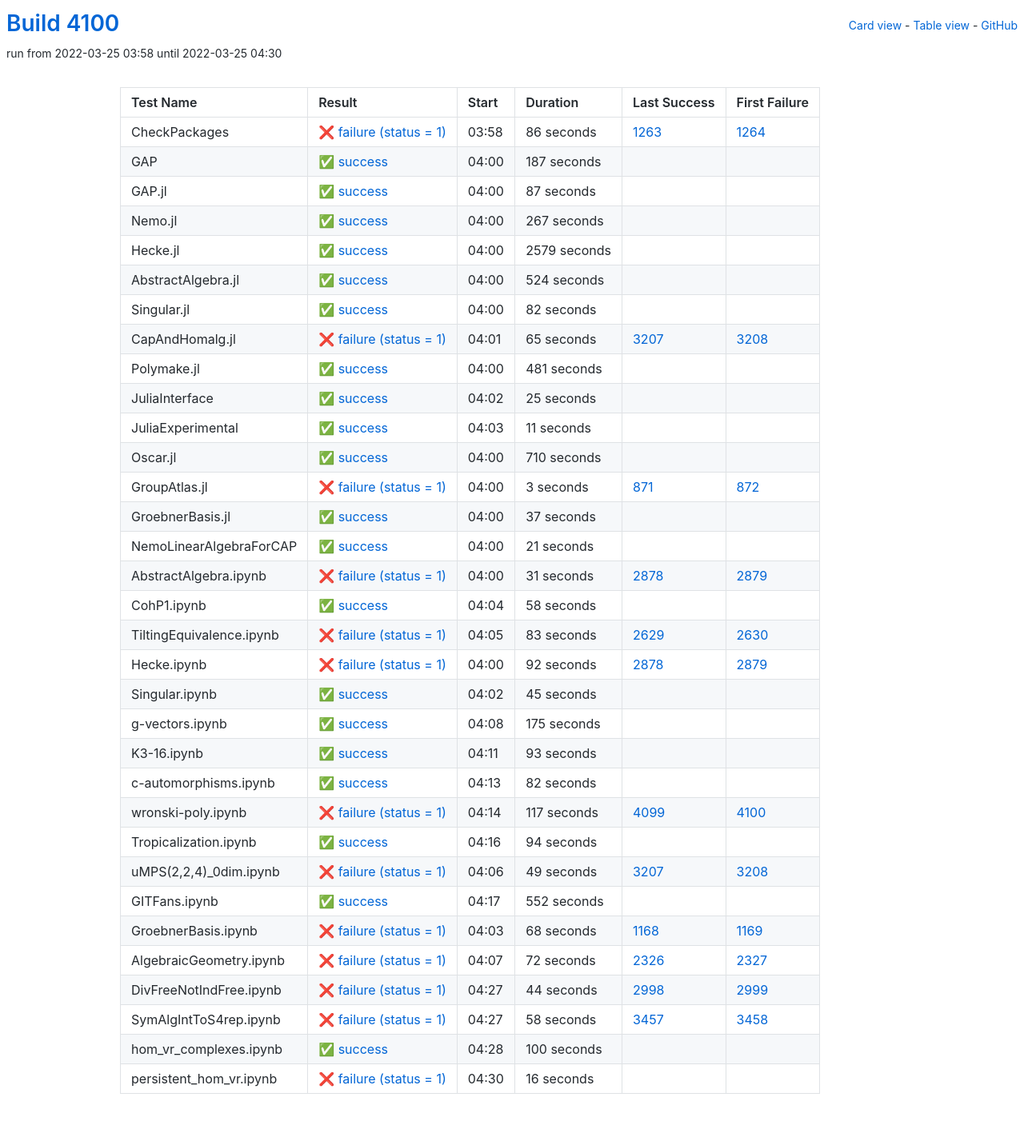
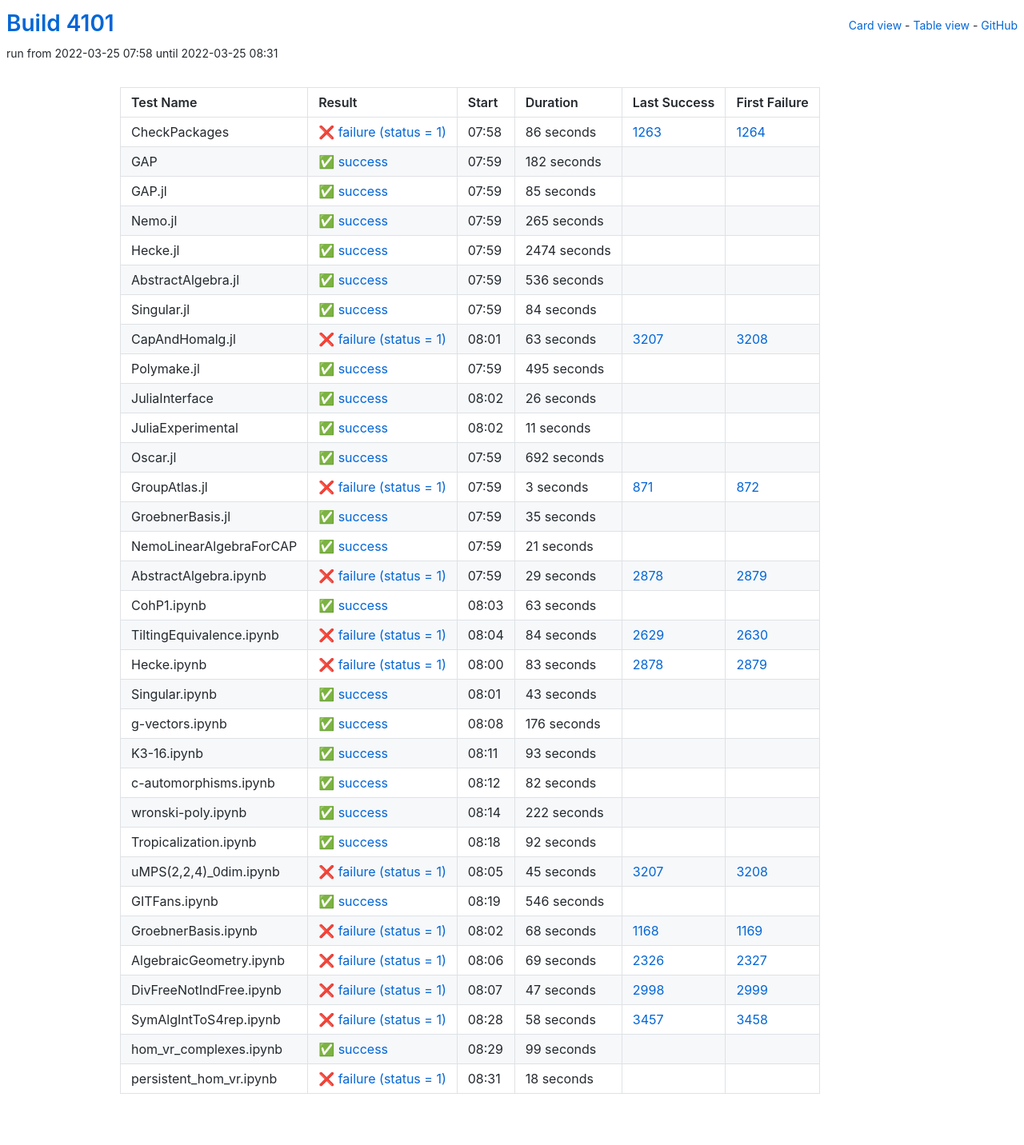
Before and after one commit to oscar-system/oscar-ci-status-stable, a Jekyll site: the page built from table.html, in a window 1280 px wide. Shown: the whole page at 80% size. Built offline with Jekyll 4.4.1, drawn with Linux system fonts in a browser that asks for light colours.

Commit message:
Build #4101

```diff
--- a/_data/ci.yml
+++ b/_data/ci.yml
@@ -1,6 +1,6 @@
 ---
-build: 4100
-build_url: https://oscarci.mathematik.uni-kl.de/job/oscar-stable/4100/
+build: 4101
+build_url: https://oscarci.mathematik.uni-kl.de/job/oscar-stable/4101/
 job: oscar-stable
 organization: oscar-system
 repo: oscar-ci-status-stable
@@ -8,8 +8,8 @@ repourl: https://github.com/oscar-system/oscar-ci-status-stable
 tests:
 - name: CheckPackages
   id: checkpackages
-  log: https://oscarci.mathematik.uni-kl.de/job/oscar-stable/4100/artifact/logs/build-4100/CheckPackages.log
-  start: 2022-03-25 03:58
+  log: https://oscarci.mathematik.uni-kl.de/job/oscar-stable/4101/artifact/logs/build-4101/CheckPackages.log
+  start: 2022-03-25 07:58
   success: false
   exitcode: 1
   status: failure
@@ -20,116 +20,116 @@ tests:
   first_failure_url: https://oscarci.mathematik.uni-kl.de/job/oscar-stable/1264/
 - name: GAP
   id: gap
-  log: https://oscarci.mathematik.uni-kl.de/job/oscar-stable/4100/artifact/logs/build-4100/GAP.log
-  start: 2022-03-25 04:00
+  log: https://oscarci.mathematik.uni-kl.de/job/oscar-stable/4101/artifact/logs/build-4101/GAP.log
+  start: 2022-03-25 07:59
   success: true
   exitcode: 0
   status: success
-  duration: 187
+  duration: 182
   last_success: false
   last_success_url:
   first_failure: false
   first_failure_url:
 - name: GAP.jl
   id: gap-jl
-  log: https://oscarci.mathematik.uni-kl.de/job/oscar-stable/4100/artifact/logs/build-4100/GAP.jl.log
-  start: 2022-03-25 04:00
+  log: https://oscarci.mathematik.uni-kl.de/job/oscar-stable/4101/artifact/logs/build-4101/GAP.jl.log
+  start: 2022-03-25 07:59
   success: true
   exitcode: 0
   status: success
-  duration: 87
+  duration: 85
   last_success: false
   last_success_url:
   first_failure: false
   first_failure_url:
 - name: Nemo.jl
   id: nemo-jl
-  log: https://oscarci.mathematik.uni-kl.de/job/oscar-stable/4100/artifact/logs/build-4100/Nemo.jl.log
-  start: 2022-03-25 04:00
+  log: https://oscarci.mathematik.uni-kl.de/job/oscar-stable/4101/artifact/logs/build-4101/Nemo.jl.log
+  start: 2022-03-25 07:59
   success: true
   exitcode: 0
   status: success
-  duration: 267
+  duration: 265
   last_success: false
   last_success_url:
   first_failure: false
   first_failure_url:
 - name: Hecke.jl
   id: hecke-jl
-  log: https://oscarci.mathematik.uni-kl.de/job/oscar-stable/4100/artifact/logs/build-4100/Hecke.jl.log
-  start: 2022-03-25 04:00
+  log: https://oscarci.mathematik.uni-kl.de/job/oscar-stable/4101/artifact/logs/build-4101/Hecke.jl.log
+  start: 2022-03-25 07:59
   success: true
   exitcode: 0
   status: success
-  duration: 2579
+  duration: 2474
   last_success: false
   last_success_url:
   first_failure: false
   first_failure_url:
 - name: AbstractAlgebra.jl
   id: abstractalgebra-jl
-  log: https://oscarci.mathematik.uni-kl.de/job/oscar-stable/4100/artifact/logs/build-4100/AbstractAlgebra.jl.log
-  start: 2022-03-25 04:00
+  log: https://oscarci.mathematik.uni-kl.de/job/oscar-stable/4101/artifact/logs/build-4101/AbstractAlgebra.jl.log
+  start: 2022-03-25 07:59
   success: true
   exitcode: 0
   status: success
-  duration: 524
+  duration: 536
   last_success: false
   last_success_url:
   first_failure: false
   first_failure_url:
 - name: Singular.jl
   id: singular-jl
-  log: https://oscarci.mathematik.uni-kl.de/job/oscar-stable/4100/artifact/logs/build-4100/Singular.jl.log
-  start: 2022-03-25 04:00
+  log: https://oscarci.mathematik.uni-kl.de/job/oscar-stable/4101/artifact/logs/build-4101/Singular.jl.log
+  start: 2022-03-25 07:59
   success: true
   exitcode: 0
   status: success
-  duration: 82
+  duration: 84
   last_success: false
   last_success_url:
   first_failure: false
   first_failure_url:
 - name: CapAndHomalg.jl
   id: capandhomalg-jl
-  log: https://oscarci.mathematik.uni-kl.de/job/oscar-stable/4100/artifact/logs/build-4100/CapAndHomalg.jl.log
-  start: 2022-03-25 04:01
+  log: https://oscarci.mathematik.uni-kl.de/job/oscar-stable/4101/artifact/logs/build-4101/CapAndHomalg.jl.log
+  start: 2022-03-25 08:01
   success: false
   exitcode: 1
   status: failure
-  duration: 65
+  duration: 63
   last_success: 3207
   last_success_url: https://oscarci.mathematik.uni-kl.de/job/oscar-stable/3207/
   first_failure: 3208
   first_failure_url: https://oscarci.mathematik.uni-kl.de/job/oscar-stable/3208/
 - name: Polymake.jl
   id: polymake-jl
-  log: https://oscarci.mathematik.uni-kl.de/job/oscar-stable/4100/artifact/logs/build-4100/Polymake.jl.log
-  start: 2022-03-25 04:00
+  log: https://oscarci.mathematik.uni-kl.de/job/oscar-stable/4101/artifact/logs/build-4101/Polymake.jl.log
+  start: 2022-03-25 07:59
   success: true
   exitcode: 0
   status: success
-  duration: 481
+  duration: 495
   last_success: false
   last_success_url:
   first_failure: false
   first_failure_url:
 - name: JuliaInterface
   id: juliainterface
-  log: https://oscarci.mathematik.uni-kl.de/job/oscar-stable/4100/artifact/logs/build-4100/JuliaInterface.log
-  start: 2022-03-25 04:02
+  log: https://oscarci.mathematik.uni-kl.de/job/oscar-stable/4101/artifact/logs/build-4101/JuliaInterface.log
+  start: 2022-03-25 08:02
   success: true
   exitcode: 0
   status: success
-  duration: 25
+  duration: 26
   last_success: false
   last_success_url:
   first_failure: false
   first_failure_url:
 - name: JuliaExperimental
   id: juliaexperimental
-  log: https://oscarci.mathematik.uni-kl.de/job/oscar-stable/4100/artifact/logs/build-4100/JuliaExperimental.log
-  start: 2022-03-25 04:03
+  log: https://oscarci.mathematik.uni-kl.de/job/oscar-stable/4101/artifact/logs/build-4101/JuliaExperimental.log
+  start: 2022-03-25 08:02
   success: true
   exitcode: 0
   status: success
@@ -140,20 +140,20 @@ tests:
   first_failure_url:
 - name: Oscar.jl
   id: oscar-jl
-  log: https://oscarci.mathematik.uni-kl.de/job/oscar-stable/4100/artifact/logs/build-4100/Oscar.jl.log
-  start: 2022-03-25 04:00
+  log: https://oscarci.mathematik.uni-kl.de/job/oscar-stable/4101/artifact/logs/build-4101/Oscar.jl.log
+  start: 2022-03-25 07:59
   success: true
   exitcode: 0
   status: success
-  duration: 710
+  duration: 692
   last_success: false
   last_success_url:
   first_failure: false
   first_failure_url:
 - name: GroupAtlas.jl
   id: groupatlas-jl
-  log: https://oscarci.mathematik.uni-kl.de/job/oscar-stable/4100/artifact/logs/build-4100/GroupAtlas.jl.log
-  start: 2022-03-25 04:00
+  log: https://oscarci.mathematik.uni-kl.de/job/oscar-stable/4101/artifact/logs/build-4101/GroupAtlas.jl.log
+  start: 2022-03-25 07:59
   success: false
   exitcode: 1
   status: failure
@@ -164,20 +164,20 @@ tests:
   first_failure_url: https://oscarci.mathematik.uni-kl.de/job/oscar-stable/872/
 - name: GroebnerBasis.jl
   id: groebnerbasis-jl
-  log: https://oscarci.mathematik.uni-kl.de/job/oscar-stable/4100/artifact/logs/build-4100/GroebnerBasis.jl.log
-  start: 2022-03-25 04:00
+  log: https://oscarci.mathematik.uni-kl.de/job/oscar-stable/4101/artifact/logs/build-4101/GroebnerBasis.jl.log
+  start: 2022-03-25 07:59
   success: true
   exitcode: 0
   status: success
-  duration: 37
+  duration: 35
   last_success: false
   last_success_url:
   first_failure: false
   first_failure_url:
 - name: NemoLinearAlgebraForCAP
   id: nemolinearalgebraforcap
-  log: https://oscarci.mathematik.uni-kl.de/job/oscar-stable/4100/artifact/logs/build-4100/NemoLinearAlgebraForCAP.log
-  start: 2022-03-25 04:00
+  log: https://oscarci.mathematik.uni-kl.de/job/oscar-stable/4101/artifact/logs/build-4101/NemoLinearAlgebraForCAP.log
+  start: 2022-03-25 07:59
   success: true
   exitcode: 0
   status: success
@@ -188,80 +188,80 @@ tests:
   first_failure_url:
 - name: AbstractAlgebra.ipynb
   id: abstractalgebra-ipynb
-  log: https://oscarci.mathematik.uni-kl.de/job/oscar-stable/4100/artifact/logs/build-4100/AbstractAlgebra.ipynb.log
-  start: 2022-03-25 04:00
+  log: https://oscarci.mathematik.uni-kl.de/job/oscar-stable/4101/artifact/logs/build-4101/AbstractAlgebra.ipynb.log
+  start: 2022-03-25 07:59
   success: false
   exitcode: 1
   status: failure
-  duration: 31
+  duration: 29
   last_success: 2878
   last_success_url: https://oscarci.mathematik.uni-kl.de/job/oscar-stable/2878/
   first_failure: 2879
   first_failure_url: https://oscarci.mathematik.uni-kl.de/job/oscar-stable/2879/
 - name: CohP1.ipynb
   id: cohp1-ipynb
-  log: https://oscarci.mathematik.uni-kl.de/job/oscar-stable/4100/artifact/logs/build-4100/CohP1.ipynb.log
-  start: 2022-03-25 04:04
+  log: https://oscarci.mathematik.uni-kl.de/job/oscar-stable/4101/artifact/logs/build-4101/CohP1.ipynb.log
+  start: 2022-03-25 08:03
   success: true
   exitcode: 0
   status: success
-  duration: 58
+  duration: 63
   last_success: false
   last_success_url:
   first_failure: false
   first_failure_url:
 - name: TiltingEquivalence.ipynb
   id: tiltingequivalence-ipynb
-  log: https://oscarci.mathematik.uni-kl.de/job/oscar-stable/4100/artifact/logs/build-4100/TiltingEquivalence.ipynb.log
-  start: 2022-03-25 04:05
+  log: https://oscarci.mathematik.uni-kl.de/job/oscar-stable/4101/artifact/logs/build-4101/TiltingEquivalence.ipynb.log
+  start: 2022-03-25 08:04
   success: false
   exitcode: 1
   status: failure
-  duration: 83
+  duration: 84
   last_success: 2629
   last_success_url: https://oscarci.mathematik.uni-kl.de/job/oscar-stable/2629/
   first_failure: 2630
   first_failure_url: https://oscarci.mathematik.uni-kl.de/job/oscar-stable/2630/
 - name: Hecke.ipynb
   id: hecke-ipynb
-  log: https://oscarci.mathematik.uni-kl.de/job/oscar-stable/4100/artifact/logs/build-4100/Hecke.ipynb.log
-  start: 2022-03-25 04:00
+  log: https://oscarci.mathematik.uni-kl.de/job/oscar-stable/4101/artifact/logs/build-4101/Hecke.ipynb.log
+  start: 2022-03-25 08:00
   success: false
   exitcode: 1
   status: failure
-  duration: 92
+  duration: 83
   last_success: 2878
   last_success_url: https://oscarci.mathematik.uni-kl.de/job/oscar-stable/2878/
   first_failure: 2879
   first_failure_url: https://oscarci.mathematik.uni-kl.de/job/oscar-stable/2879/
 - name: Singular.ipynb
   id: singular-ipynb
-  log: https://oscarci.mathematik.uni-kl.de/job/oscar-stable/4100/artifact/logs/build-4100/Singular.ipynb.log
-  start: 2022-03-25 04:02
+  log: https://oscarci.mathematik.uni-kl.de/job/oscar-stable/4101/artifact/logs/build-4101/Singular.ipynb.log
+  start: 2022-03-25 08:01
   success: true
   exitcode: 0
   status: success
-  duration: 45
+  duration: 43
   last_success: false
   last_success_url:
   first_failure: false
   first_failure_url:
 - name: g-vectors.ipynb
   id: g-vectors-ipynb
-  log: https://oscarci.mathematik.uni-kl.de/job/oscar-stable/4100/artifact/logs/build-4100/g-vectors.ipynb.log
-  start: 2022-03-25 04:08
+  log: https://oscarci.mathematik.uni-kl.de/job/oscar-stable/4101/artifact/logs/build-4101/g-vectors.ipynb.log
+  start: 2022-03-25 08:08
   success: true
   exitcode: 0
   status: success
-  duration: 175
+  duration: 176
   last_success: false
   last_success_url:
   first_failure: false
   first_failure_url:
 - name: K3-16.ipynb
   id: k3-16-ipynb
-  log: https://oscarci.mathematik.uni-kl.de/job/oscar-stable/4100/artifact/logs/build-4100/K3-16.ipynb.log
-  start: 2022-03-25 04:11
+  log: https://oscarci.mathematik.uni-kl.de/job/oscar-stable/4101/artifact/logs/build-4101/K3-16.ipynb.log
+  start: 2022-03-25 08:11
   success: true
   exitcode: 0
   status: success
@@ -272,8 +272,8 @@ tests:
   first_failure_url:
 - name: c-automorphisms.ipynb
   id: c-automorphisms-ipynb
-  log: https://oscarci.mathematik.uni-kl.de/job/oscar-stable/4100/artifact/logs/build-4100/c-automorphisms.ipynb.log
-  start: 2022-03-25 04:13
+  log: https://oscarci.mathematik.uni-kl.de/job/oscar-stable/4101/artifact/logs/build-4101/c-automorphisms.ipynb.log
+  start: 2022-03-25 08:12
   success: true
   exitcode: 0
   status: success
@@ -284,56 +284,56 @@ tests:
   first_failure_url:
 - name: wronski-poly.ipynb
   id: wronski-poly-ipynb
-  log: https://oscarci.mathematik.uni-kl.de/job/oscar-stable/4100/artifact/logs/build-4100/wronski-poly.ipynb.log
-  start: 2022-03-25 04:14
-  success: false
-  exitcode: 1
-  status: failure
-  duration: 117
-  last_success: 4099
-  last_success_url: https://oscarci.mathematik.uni-kl.de/job/oscar-stable/4099/
-  first_failure: 4100
-  first_failure_url: https://oscarci.mathematik.uni-kl.de/job/oscar-stable/4100/
-- name: Tropicalization.ipynb
-  id: tropicalization-ipynb
-  log: https://oscarci.mathematik.uni-kl.de/job/oscar-stable/4100/artifact/logs/build-4100/Tropicalization.ipynb.log
-  start: 2022-03-25 04:16
+  log: https://oscarci.mathematik.uni-kl.de/job/oscar-stable/4101/artifact/logs/build-4101/wronski-poly.ipynb.log
+  start: 2022-03-25 08:14
   success: true
   exitcode: 0
   status: success
-  duration: 94
+  duration: 222
+  last_success: false
+  last_success_url:
+  first_failure: false
+  first_failure_url:
+- name: Tropicalization.ipynb
+  id: tropicalization-ipynb
+  log: https://oscarci.mathematik.uni-kl.de/job/oscar-stable/4101/artifact/logs/build-4101/Tropicalization.ipynb.log
+  start: 2022-03-25 08:18
+  success: true
+  exitcode: 0
+  status: success
+  duration: 92
   last_success: false
   last_success_url:
   first_failure: false
   first_failure_url:
 - name: uMPS(2,2,4)_0dim.ipynb
   id: umps-2-2-4-0dim-ipynb
-  log: https://oscarci.mathematik.uni-kl.de/job/oscar-stable/4100/artifact/logs/build-4100/uMPS-2-2-4-_0dim.ipynb.log
-  start: 2022-03-25 04:06
+  log: https://oscarci.mathematik.uni-kl.de/job/oscar-stable/4101/artifact/logs/build-4101/uMPS-2-2-4-_0dim.ipynb.log
+  start: 2022-03-25 08:05
   success: false
   exitcode: 1
   status: failure
-  duration: 49
+  duration: 45
   last_success: 3207
   last_success_url: https://oscarci.mathematik.uni-kl.de/job/oscar-stable/3207/
   first_failure: 3208
   first_failure_url: https://oscarci.mathematik.uni-kl.de/job/oscar-stable/3208/
 - name: GITFans.ipynb
   id: gitfans-ipynb
-  log: https://oscarci.mathematik.uni-kl.de/job/oscar-stable/4100/artifact/logs/build-4100/GITFans.ipynb.log
-  start: 2022-03-25 04:17
+  log: https://oscarci.mathematik.uni-kl.de/job/oscar-stable/4101/artifact/logs/build-4101/GITFans.ipynb.log
+  start: 2022-03-25 08:19
   success: true
   exitcode: 0
   status: success
-  duration: 552
+  duration: 546
   last_success: false
   last_success_url:
   first_failure: false
   first_failure_url:
 - name: GroebnerBasis.ipynb
   id: groebnerbasis-ipynb
-  log: https://oscarci.mathematik.uni-kl.de/job/oscar-stable/4100/artifact/logs/build-4100/GroebnerBasis.ipynb.log
-  start: 2022-03-25 04:03
+  log: https://oscarci.mathematik.uni-kl.de/job/oscar-stable/4101/artifact/logs/build-4101/GroebnerBasis.ipynb.log
+  start: 2022-03-25 08:02
   success: false
   exitcode: 1
   status: failure
@@ -344,32 +344,32 @@ tests:
   first_failure_url: https://oscarci.mathematik.uni-kl.de/job/oscar-stable/1169/
 - name: AlgebraicGeometry.ipynb
   id: algebraicgeometry-ipynb
-  log: https://oscarci.mathematik.uni-kl.de/job/oscar-stable/4100/artifact/logs/build-4100/AlgebraicGeometry.ipynb.log
-  start: 2022-03-25 04:07
+  log: https://oscarci.mathematik.uni-kl.de/job/oscar-stable/4101/artifact/logs/build-4101/AlgebraicGeometry.ipynb.log
+  start: 2022-03-25 08:06
   success: false
   exitcode: 1
   status: failure
-  duration: 72
+  duration: 69
   last_success: 2326
   last_success_url: https://oscarci.mathematik.uni-kl.de/job/oscar-stable/2326/
   first_failure: 2327
   first_failure_url: https://oscarci.mathematik.uni-kl.de/job/oscar-stable/2327/
 - name: DivFreeNotIndFree.ipynb
   id: divfreenotindfree-ipynb
-  log: https://oscarci.mathematik.uni-kl.de/job/oscar-stable/4100/artifact/logs/build-4100/DivFreeNotIndFree.ipynb.log
-  start: 2022-03-25 04:27
+  log: https://oscarci.mathematik.uni-kl.de/job/oscar-stable/4101/artifact/logs/build-4101/DivFreeNotIndFree.ipynb.log
+  start: 2022-03-25 08:07
   success: false
   exitcode: 1
   status: failure
-  duration: 44
+  duration: 47
   last_success: 2998
   last_success_url: https://oscarci.mathematik.uni-kl.de/job/oscar-stable/2998/
   first_failure: 2999
   first_failure_url: https://oscarci.mathematik.uni-kl.de/job/oscar-stable/2999/
 - name: SymAlgIntToS4rep.ipynb
   id: symalginttos4rep-ipynb
-  log: https://oscarci.mathematik.uni-kl.de/job/oscar-stable/4100/artifact/logs/build-4100/SymAlgIntToS4rep.ipynb.log
-  start: 2022-03-25 04:27
+  log: https://oscarci.mathematik.uni-kl.de/job/oscar-stable/4101/artifact/logs/build-4101/SymAlgIntToS4rep.ipynb.log
+  start: 2022-03-25 08:28
   success: false
   exitcode: 1
   status: failure
@@ -380,24 +380,24 @@ tests:
   first_failure_url: https://oscarci.mathematik.uni-kl.de/job/oscar-stable/3458/
 - name: hom_vr_complexes.ipynb
   id: hom-vr-complexes-ipynb
-  log: https://oscarci.mathematik.uni-kl.de/job/oscar-stable/4100/artifact/logs/build-4100/hom_vr_complexes.ipynb.log
-  start: 2022-03-25 04:28
+  log: https://oscarci.mathematik.uni-kl.de/job/oscar-stable/4101/artifact/logs/build-4101/hom_vr_complexes.ipynb.log
+  start: 2022-03-25 08:29
   success: true
   exitcode: 0
   status: success
-  duration: 100
+  duration: 99
   last_success: false
   last_success_url:
   first_failure: false
   first_failure_url:
 - name: persistent_hom_vr.ipynb
   id: persistent-hom-vr-ipynb
-  log: https://oscarci.mathematik.uni-kl.de/job/oscar-stable/4100/artifact/logs/build-4100/persistent_hom_vr.ipynb.log
-  start: 2022-03-25 04:30
+  log: https://oscarci.mathematik.uni-kl.de/job/oscar-stable/4101/artifact/logs/build-4101/persistent_hom_vr.ipynb.log
+  start: 2022-03-25 08:31
   success: false
   exitcode: 1
   status: failure
-  duration: 16
+  duration: 18
   last_success: false
   last_success_url:
   first_failure: false
```
Also changed, not shown: README.md.
